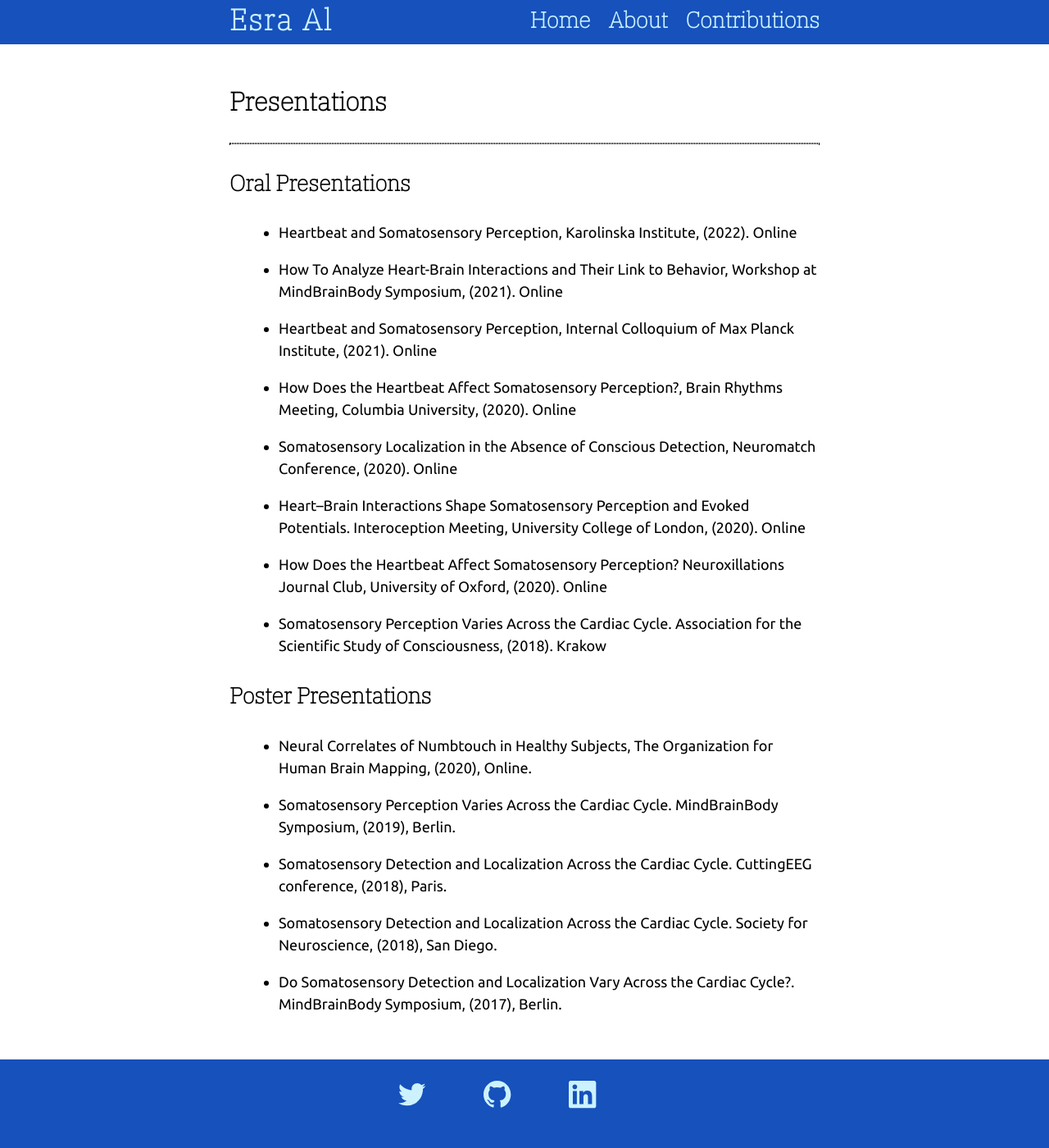
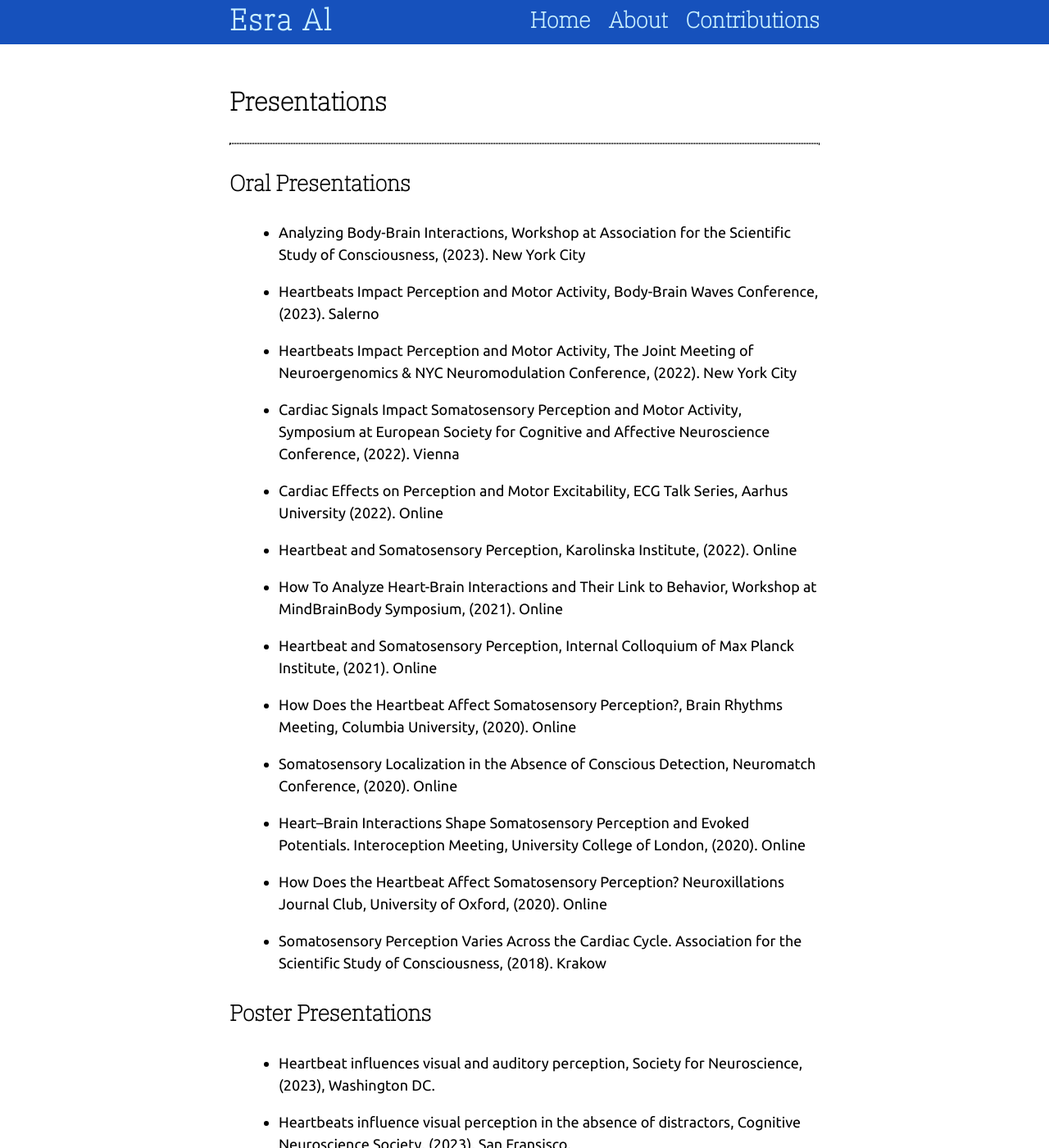
Before and after one commit to Esra-Al/esra-al.github.io, a Jekyll site: the page built from presentations.md, in a window 1280 px wide and 1400 px high. Shown: the whole window at 82% size. Built offline with Jekyll 4.4.1, drawn with Linux system fonts in a browser that asks for light colours; our own code applies the rules of GitHub Pages for plain Markdown files; some of the changed text lies outside the part shown.

Commit message:
add presentations

```diff
--- a/presentations.md
+++ b/presentations.md
@@ -4,9 +4,19 @@
 
 ### Oral Presentations
 
-- Heartbeat and Somatosensory Perception, Karolinska Institute, (2022). Online
+- 	Analyzing Body-Brain Interactions, Workshop at Association for the Scientific Study of Consciousness, (2023). New York City
 
-- How To Analyze Heart-Brain Interactions and Their Link to Behavior, Workshop at MindBrainBody Symposium, (2021). Online
+- 	Heartbeats Impact Perception and Motor Activity, Body-Brain Waves Conference, (2023). Salerno
+
+- 	Heartbeats Impact Perception and Motor Activity, The Joint Meeting of Neuroergenomics & NYC Neuromodulation Conference, (2022). New York City
+
+- 	Cardiac Signals Impact Somatosensory Perception and Motor Activity, Symposium at European Society for Cognitive and Affective Neuroscience Conference, (2022). Vienna
+
+- 	Cardiac Effects on Perception and Motor Excitability, ECG Talk Series, Aarhus University (2022). Online
+
+- 	Heartbeat and Somatosensory Perception, Karolinska Institute, (2022). Online
+
+- 	How To Analyze Heart-Brain Interactions and Their Link to Behavior, Workshop at MindBrainBody Symposium, (2021). Online
 
 -	Heartbeat and Somatosensory Perception, Internal Colloquium of Max Planck Institute, (2021). Online
 
@@ -23,7 +33,15 @@
 
 ### Poster Presentations
 
-- Neural Correlates of Numbtouch in Healthy Subjects, The Organization for Human Brain Mapping, (2020), Online.
+- 	Heartbeat influences visual and auditory perception, Society for Neuroscience, (2023), Washington DC.
+
+- 	Heartbeats influence visual perception in the absence of distractors, Cognitive Neuroscience Society, (2023), San Fransisco.
+
+- 	Cardiac Signals Influence Cortical Motor Excitability, Society for Neuroscience, (2022), San Diego
+
+- 	Cardiac Signals Influence Cortical Motor Excitability, Cognitive Neuroscience Society, (2022), San Fransisco.
+
+- 	Neural Correlates of Numbtouch in Healthy Subjects, The Organization for Human Brain Mapping, (2020), Online.
 
 -	Somatosensory Perception Varies Across the Cardiac Cycle. MindBrainBody Symposium, (2019), Berlin.
 
```
